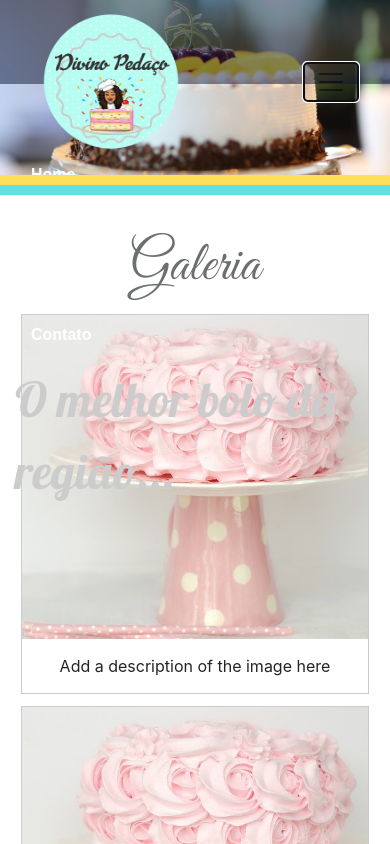
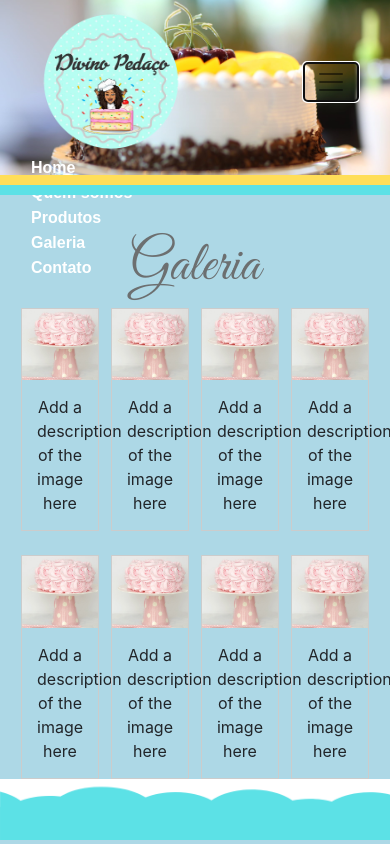
Before and after one commit to eduardaarosaa/divino_pedaco, a plain HTML site: page galeria.html in a window 390 px wide. Both pictures are taken after a click on the button "Toggle navigation". Shown: the top 844 px of the page. Drawn offline with nearby package versions, Linux system fonts and the light colour scheme; a script that the page names is missing.

Commit message:
Menu res

```diff
--- a/style/style.css
+++ b/style/style.css
@@ -114,25 +114,32 @@ footer{
 	width: 24.99999%;
   }
 
-  @media only screen and (max-width: 700px) {
-	.responsive {
-	  width: 49.99999%;
-	  margin: 6px 0;
-	}
-  }
 
-  @media only screen and (max-width: 500px) {
-	.responsive {
-	  width: 100%;
-	}
-  }
 
-  .clearfix:after {
-	content: "";
-	display: table;
-	clear: both;
-  }
   .logo {
 	animation-duration: 3s;
 	animation-delay: 2s;
   }
+  @media only screen and (max-width: 800px) {
+	body {
+	  background-color: lightblue!important;
+
+	}
+	.barra{
+	background-color: transparent;
+
+	}
+	.menu ul li{
+		display: inline!important;
+
+	}
+	nav ul li a{
+		display: inline!important;
+	}
+	#layer1{
+		display: none!important;
+	}
+	a.nav-link{
+		display: inline!important;
+	}
+  }
```
Also changed, not shown: index.html (+0 -2 lines).
